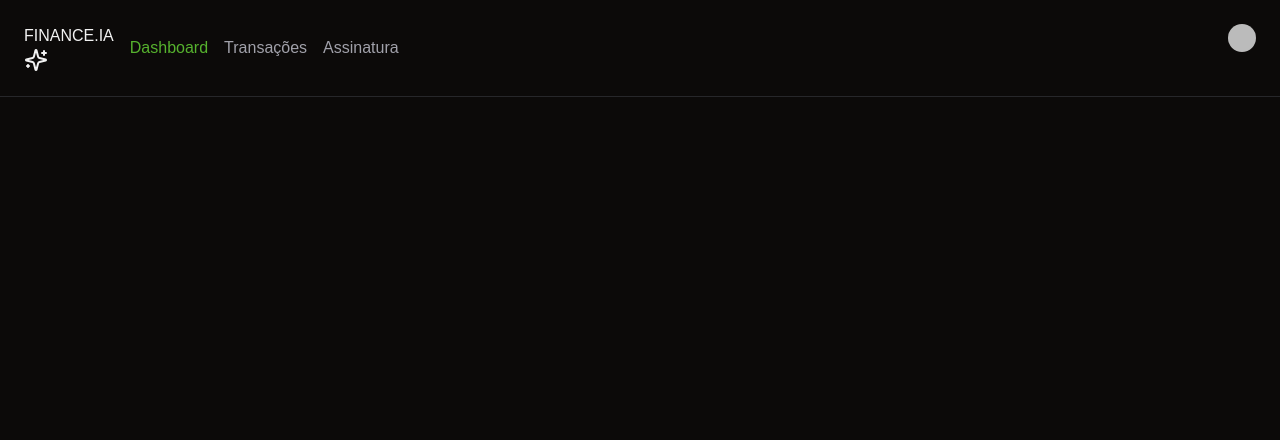
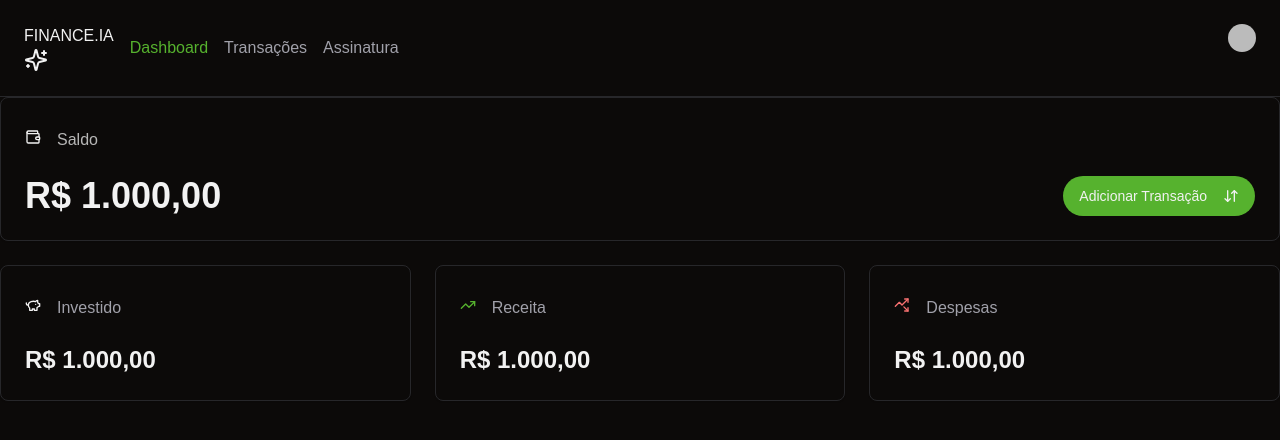
Before and after one commit to GustavoGuke/Projetos, a Next.js app in the folder finance-ia/: page / in a window 1280 px wide. Shown: the top 440 px of the page. Built offline with nearby package versions, Linux system fonts and the light colour scheme; no server answers; sample sign-in values are in the browser's storage; some icons are missing.

Commit message:
feat: add Card Summary finance

```diff
--- /dev/null
+++ b/finance-ia/app/(home)/_components/resume-card.tsx
@@ -0,0 +1,33 @@
+import { TransactionButtonAdd } from '@/app/_components/TransactionButtonAdd'
+import { Card, CardContent, CardHeader } from '@/app/_components/ui/card'
+import React from 'react'
+
+interface ResumeCardProps {
+    icon: React.ReactNode,
+    title: string,
+    amount: number,
+    size?: "sm" | "lg"
+
+}
+
+export default function ResumeCard({ icon, title, amount, size = "sm" }: ResumeCardProps) {
+    return (
+        <Card>
+            <CardHeader className='flex-row items-center gap-4'>
+                {icon}
+                <p className={`${size === "sm" ? "text-muted-foreground" : "text-white opacity-70"}`}>{title}</p>
+            </CardHeader>
+            <CardContent className='flex justify-between'>
+                <p className={`font-bold ${size === "sm" ? "text-2xl" : "text-4xl"}`}>
+                    {Intl.NumberFormat('pt-BR',
+                        {
+                            style: 'currency',
+                            currency: 'BRL'
+                        })
+                        .format(amount)}
+                </p>
+                {size === "lg" && <TransactionButtonAdd />}
+            </CardContent>
+        </Card>
+    )
+}
--- /dev/null
+++ b/finance-ia/app/(home)/_components/summary-cards.tsx
@@ -0,0 +1,35 @@
+import { Card, CardContent, CardHeader } from '@/app/_components/ui/card'
+import { PiggyBankIcon, TrendingUpDownIcon, TrendingUpIcon, WalletIcon } from 'lucide-react'
+import React from 'react'
+import ResumeCard from './resume-card'
+
+export default function SummaryCards() {
+    return (
+        <div className='space-y-6'>
+            <ResumeCard
+                icon={<WalletIcon size={16} />}
+                title="Saldo"
+                amount={1000}
+                size='lg'
+            />
+
+            <div className='grid grid-cols-3 gap-6'>
+                <ResumeCard
+                    icon={<PiggyBankIcon size={16} />}
+                    title="Investido"
+                    amount={1000}
+                    />
+                <ResumeCard
+                    icon={<TrendingUpIcon size={16} className='text-primary'/>}
+                    title="Receita"
+                    amount={1000}
+                    />
+                <ResumeCard
+                    icon={<TrendingUpDownIcon size={16} className='text-red-400'/>}
+                    title="Despesas"
+                    amount={1000}
+                    />
+            </div>
+        </div>
+    )
+}
--- a/finance-ia/app/page.tsx
+++ b/finance-ia/app/(home)/page.tsx
@@ -2,16 +2,18 @@
 import { UserButton } from "@clerk/nextjs";
 import { auth } from "@clerk/nextjs/server";
 import { redirect } from "next/navigation";
-import { Navbar } from "./_components/navbar";
+import { Navbar } from "../_components/navbar";
+import SummaryCards from "./_components/summary-cards";
 
 export default async function Home() {
-  const {userId} = await auth()
-  if (!userId){
+  const { userId } = await auth()
+  if (!userId) {
     redirect("/login")
   }
   return (
     <>
-     <Navbar/>
+      <Navbar />
+      <SummaryCards />
     </>
   );
 }
--- /dev/null
+++ b/finance-ia/app/_components/ui/card.tsx
@@ -0,0 +1,79 @@
+import * as React from "react"
+
+import { cn } from "@/app/_lib/utils"
+
+const Card = React.forwardRef<
+  HTMLDivElement,
+  React.HTMLAttributes<HTMLDivElement>
+>(({ className, ...props }, ref) => (
+  <div
+    ref={ref}
+    className={cn(
+      "rounded-lg border bg-card text-card-foreground shadow-sm",
+      className
+    )}
+    {...props}
+  />
+))
+Card.displayName = "Card"
+
+const CardHeader = React.forwardRef<
+  HTMLDivElement,
+  React.HTMLAttributes<HTMLDivElement>
+>(({ className, ...props }, ref) => (
+  <div
+    ref={ref}
+    className={cn("flex flex-col space-y-1.5 p-6", className)}
+    {...props}
+  />
+))
+CardHeader.displayName = "CardHeader"
+
+const CardTitle = React.forwardRef<
+  HTMLDivElement,
+  React.HTMLAttributes<HTMLDivElement>
+>(({ className, ...props }, ref) => (
+  <div
+    ref={ref}
+    className={cn(
+      "text-2xl font-semibold leading-none tracking-tight",
+      className
+    )}
+    {...props}
+  />
+))
+CardTitle.displayName = "CardTitle"
+
+const CardDescription = React.forwardRef<
+  HTMLDivElement,
+  React.HTMLAttributes<HTMLDivElement>
+>(({ className, ...props }, ref) => (
+  <div
+    ref={ref}
+    className={cn("text-sm text-muted-foreground", className)}
+    {...props}
+  />
+))
+CardDescription.displayName = "CardDescription"
+
+const CardContent = React.forwardRef<
+  HTMLDivElement,
+  React.HTMLAttributes<HTMLDivElement>
+>(({ className, ...props }, ref) => (
+  <div ref={ref} className={cn("p-6 pt-0", className)} {...props} />
+))
+CardContent.displayName = "CardContent"
+
+const CardFooter = React.forwardRef<
+  HTMLDivElement,
+  React.HTMLAttributes<HTMLDivElement>
+>(({ className, ...props }, ref) => (
+  <div
+    ref={ref}
+    className={cn("flex items-center p-6 pt-0", className)}
+    {...props}
+  />
+))
+CardFooter.displayName = "CardFooter"
+
+export { Card, CardHeader, CardFooter, CardTitle, CardDescription, CardContent }
```
